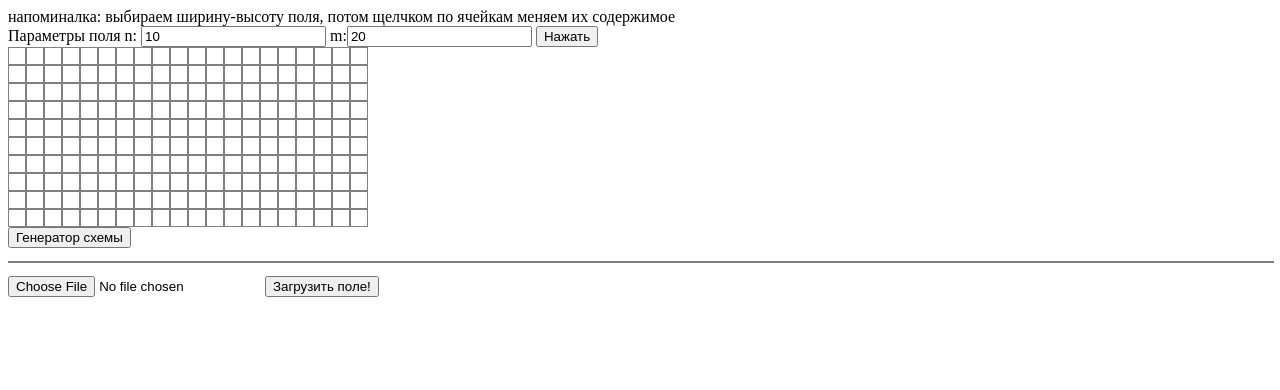
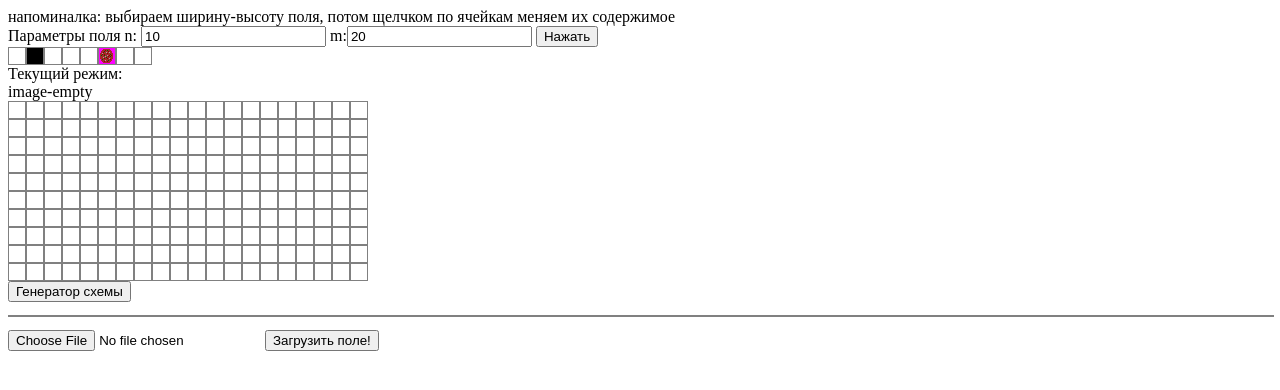
Before and after one commit to latticetower/icfp2012_submission, a plain HTML site: page viewer/index.html in a window 1280 px wide. Drawn offline with Linux system fonts and the light colour scheme.

Commit message:
add some buttons for changing click handling

```diff
--- a/viewer/css/style.css
+++ b/viewer/css/style.css
@@ -5,7 +5,6 @@ width: 16px;
 height: 16px;
 clear: none;
 display: table-cell;
-
 }
 div .row{
 
@@ -15,6 +14,11 @@ width:100%;
 height:100%;
 border: 1px solid grey;
 }
+#command_buttons{
+
+background-color:white;
+}
+
 .image{
 width:100%;
 height:100%;
--- a/viewer/index.html
+++ b/viewer/index.html
@@ -15,6 +15,17 @@ n: <input type="text" id="xsize" value="10"></input> m:<input type="text" id="ys
 <button onclick="sendAlert()">Нажать</button>
 </div>
 <div class="game_board">
+<div id="command_buttons">
+<div class="cell image-empty" onclick="changemode('image-empty');"></div>
+<div class="cell image-ground" onclick="changemode('image-ground');"></div>
+<div class="cell image-lambda" onclick="changemode('image-lambda');"></div>
+<div class="cell image-miner" onclick="changemode('image-miner');"></div>
+<div class="cell image-wall" onclick="changemode('image-wall');"></div>
+<div class="cell image-rock" onclick="changemode('image-rock');"></div>
+<div class="cell image-lift" onclick="changemode('image-lift');"></div>
+<div class="cell image-opened-lift" onclick="changemode('image-opened-lift')"></div>
+<div>Текущий режим: <div id="id_input_mode"></div></div>
+</div>
 <div id="game_field" class="field"></div>
 <div class="game_header"></div>
 </div>
--- a/viewer/js/application.js
+++ b/viewer/js/application.js
@@ -3,6 +3,7 @@ $(document).ready(function() {
 n_size = 10;
 m_size = 20;
   fieldFactory($('#game_field'), n_size, m_size);
+  changemode('image-empty');
 });
 function sendAlert(){
 n_size = $('#xsize').val();
@@ -116,7 +117,7 @@ function loadField(){
    var filepath = $('#id_file_open').val(); // Get the current file
    filepath = $.twFile.convertUriToLocalPath(filepath); // Convert the path to a readable format
    var text = $.twFile.load(filepath); // Load the file
-alert(text);
+   alert(text);
 }
 function saveToFile()
 {
@@ -162,3 +163,16 @@ function saveToFile()
 				}
 		})*/
 }
+var input_mode= "image-empty";
+function changemode(new_mode){
+  input_mode = new_mode;
+  $("#id_input_mode").html(new_mode);
+  if (new_mode == "image-empty"){}
+  if (new_mode == "image-miner"){}
+  if (new_mode == "image-lambda"){}
+  if (new_mode == "image-opened-lift"){}
+  if (new_mode == "image-lift"){ }
+  if (new_mode == "image-ground"){ }
+  if (new_mode == "image-wall"){}
+  if (new_mode == "image-rock"){ }
+}
```
